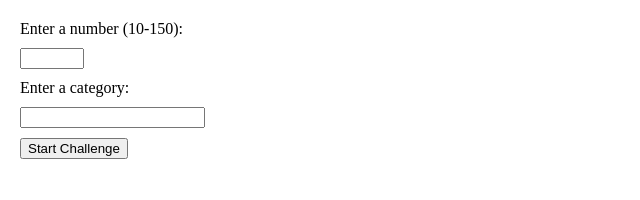
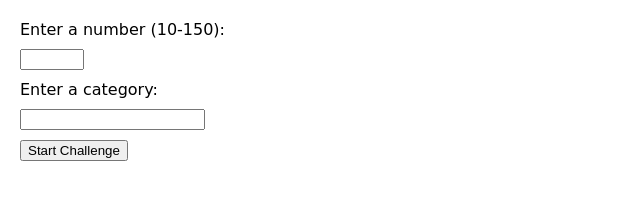
Before and after one commit to nivk7/namimg.github.io, a plain HTML site: page index.html in a window 1280 px wide. Shown: the whole page, without its empty margins (0-640 px from the left). Drawn offline with Linux system fonts and the light colour scheme.

Commit message:
Update index.html

```diff
--- a/index.html
+++ b/index.html
@@ -6,7 +6,7 @@
     <title>Challenge App</title>
     <style>
         body {
-            font-family: cursiv;
+            font-family: cursive;
             margin: 20px;
         }
         form {
```
